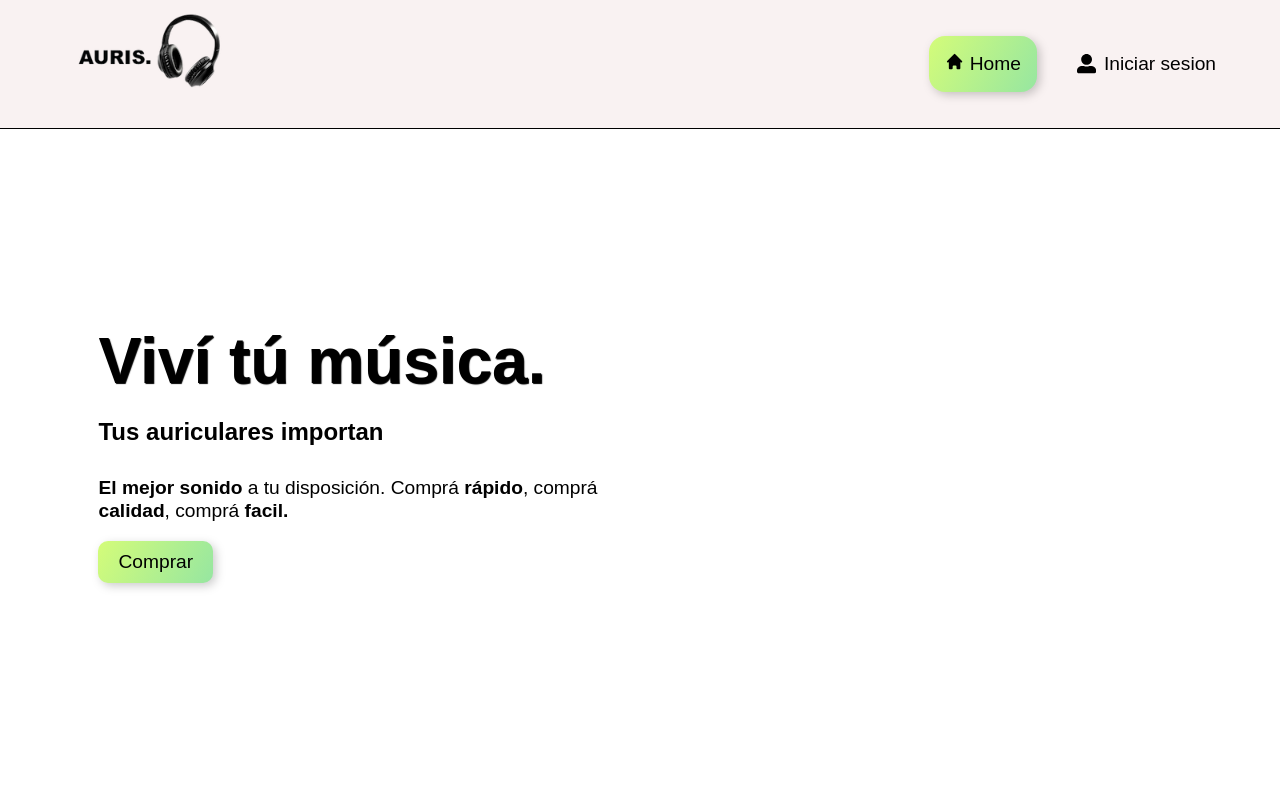
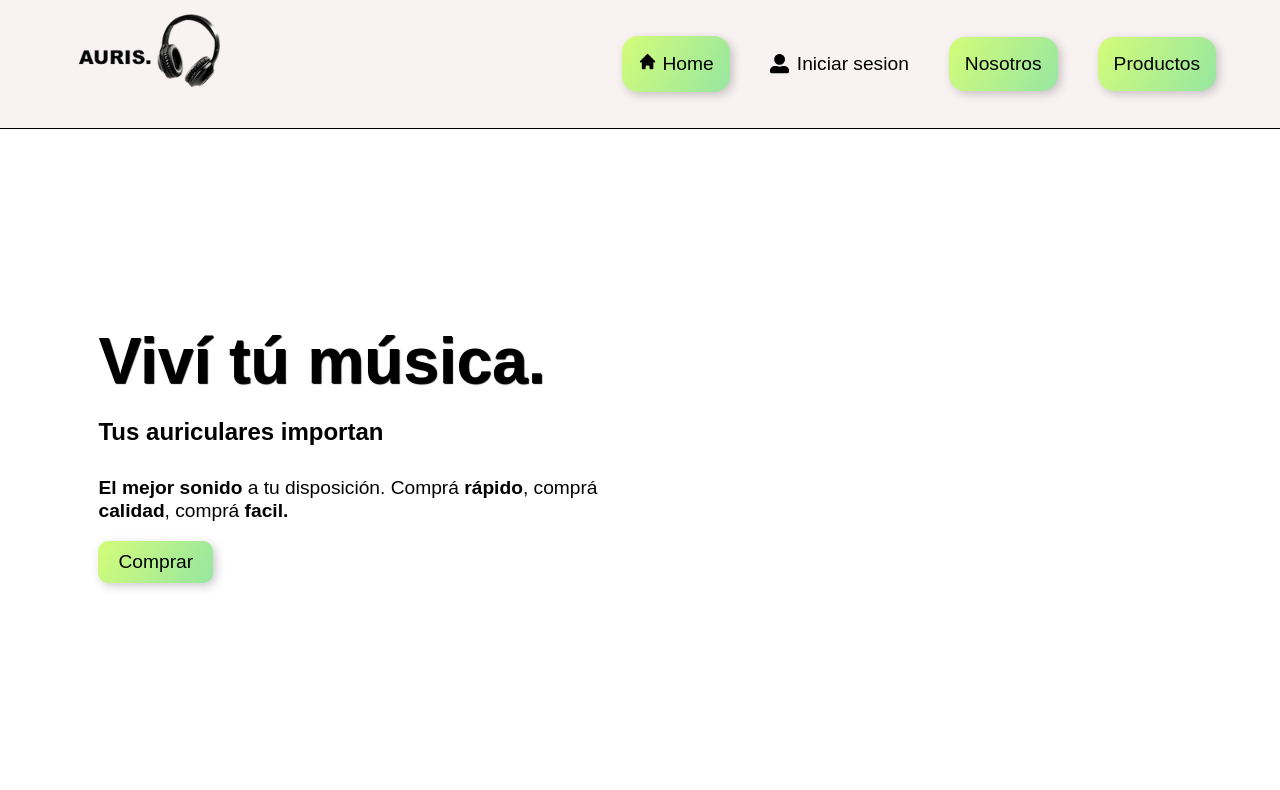
Before and after one commit to MicaBahurlet/CRUD-shoes, a React (Vite) app: page / in a window 1280 px wide. Shown: the top 790 px of the page. Built offline with nearby package versions, Linux system fonts and the light colour scheme.

Commit message:
add nosotros y productos in nav

```diff
--- a/package.json
+++ b/package.json
@@ -16,6 +16,7 @@
     "react-awesome-reveal": "^4.2.7",
     "react-dom": "^18.2.0",
     "react-icons": "^4.12.0",
+    "react-router-dom": "^6.22.0",
     "styled-components": "^6.1.6"
   },
   "devDependencies": {
--- a/src/components/navbar/NavBar.jsx
+++ b/src/components/navbar/NavBar.jsx
@@ -6,6 +6,12 @@ import { LinkContainerStyled,
   SpanStyled,
   MenuContainerStyled,
   HomeContainerStyled,
+  AboutMeStyled,
+  AboutMeContainer,
+  ProductsStyled,
+  ProductContainer
+
+
 
 } from "./NavBarStyles"
 
@@ -53,7 +59,26 @@ function NavBar() {
 
 
 
+        <AboutMeContainer>
+          <AboutMeStyled>
+            <a href="#">
+              Nosotros
+            </a>
+          </AboutMeStyled>
+        </AboutMeContainer>
+
+        <ProductContainer>
+            <ProductsStyled>
+              <a href="#">
+                Productos
+              </a>
+            </ProductsStyled>
+        </ProductContainer>
+
+
       </LinksContainersStyled>
+
+
 
     </NavbarContainerStyled>
   )
--- a/src/components/navbar/NavBarStyles.js
+++ b/src/components/navbar/NavBarStyles.js
@@ -114,3 +114,55 @@ export const SpanStyled = styled.span`
     }
 
 `;
+
+
+
+
+
+
+// ABOUT ME //
+
+
+
+export const AboutMeContainer = styled (LinkContainerStyled)`
+
+    display: flex;
+    align-items: center;
+    font-family: var(--font-family);
+    @media (max-width: 768px) {
+        display: none;
+    }
+
+`;
+
+export const AboutMeStyled = styled.div`
+
+    display: flex;
+    color: black;
+    font-family:var(--font-family);
+    font-size: 1.2rem;
+
+
+`;
+
+export const ProductContainer = styled (LinkContainerStyled)`
+
+    display: flex;
+    align-items: center;
+    font-family: var(--font-family);
+    @media (max-width: 768px) {
+        display: none;
+    }
+
+`;
+
+
+export const ProductsStyled = styled.div`
+
+    display: flex;
+    color : black;
+    font-family:var(--font-family);
+    font-size: 1.2rem;
+
+
+`;
```
Also changed, not shown: src/components/pags/About/About.js (added, +89 -0 lines), src/components/pags/About/About.jsx (added, +35 -0 lines), src/components/pags/Products/Product.js (added), src/components/pags/Products/Products.jsx (added), 1 other file (tests, documents, lock files or other folders).
